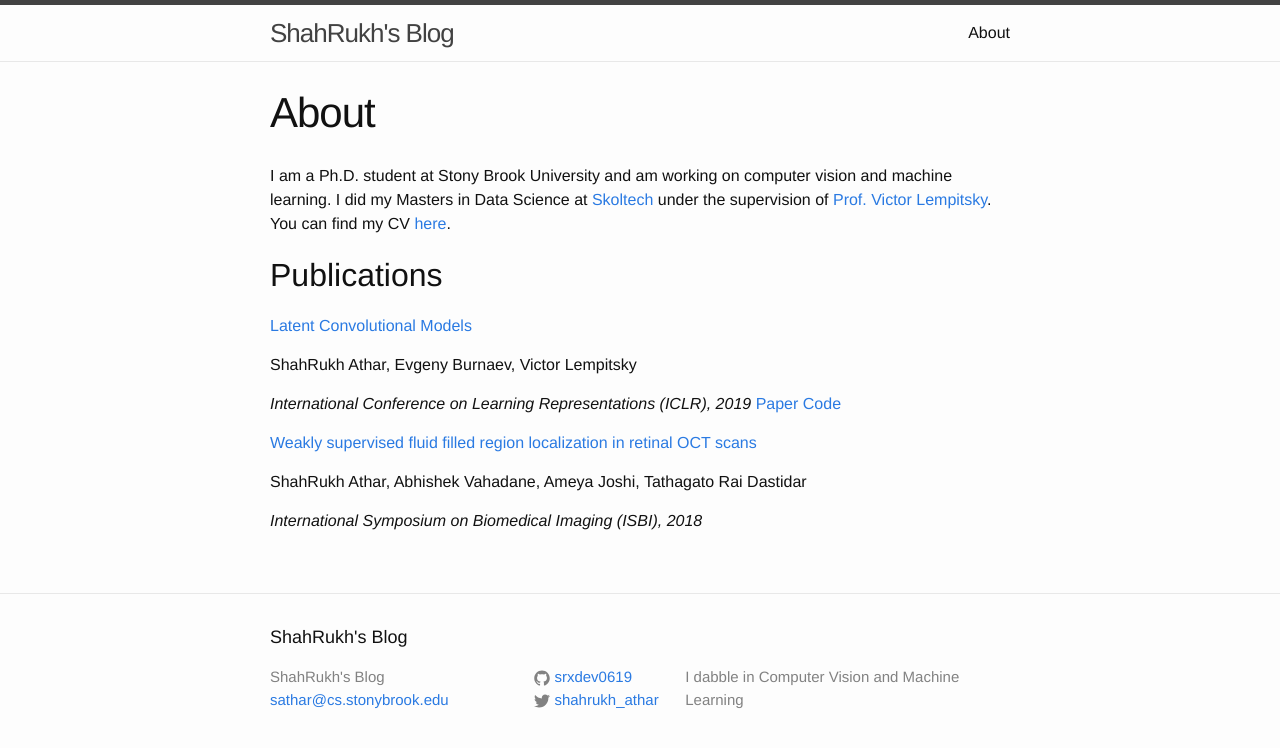
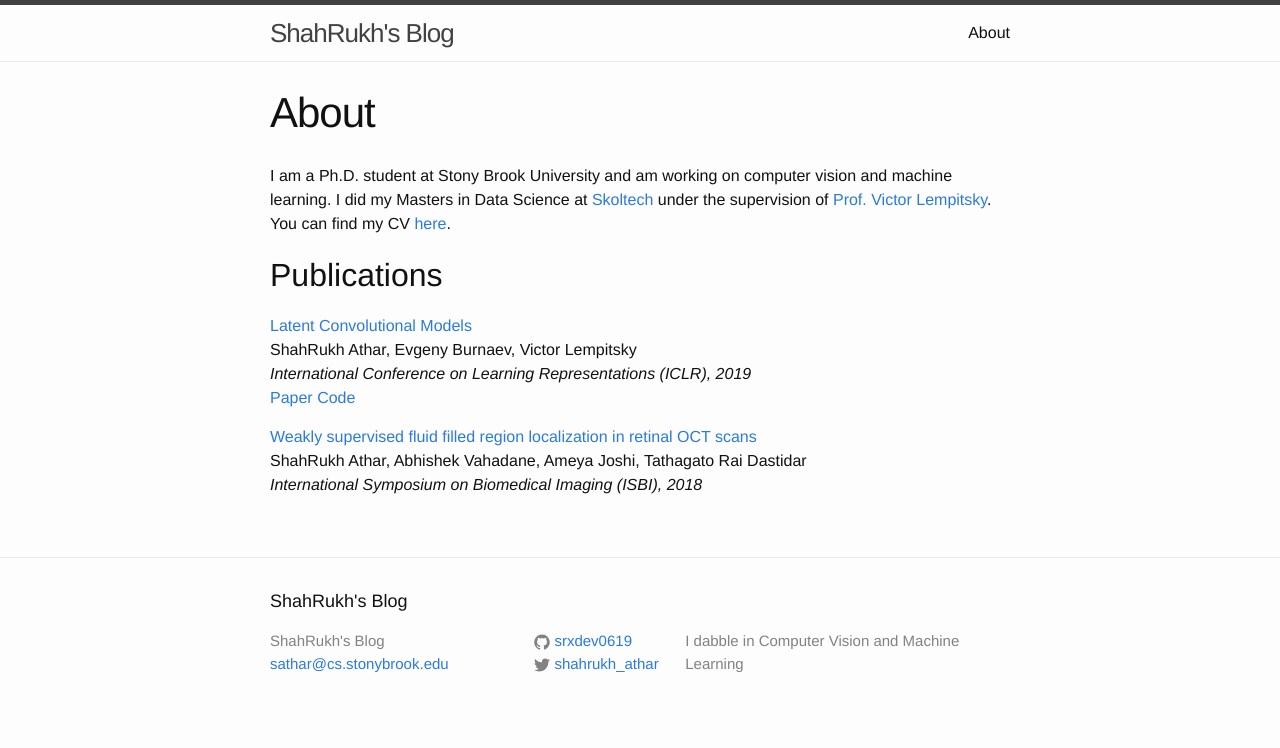
Before and after one commit to shahrukhathar/shahrukhathar.github.io, a Jekyll site: the page built from about.md, in a window 1280 px wide. Shown: the top 748 px of the page. Built offline with Jekyll 4.4.1, drawn with Linux system fonts in a browser that asks for light colours.

Commit message:
Updated Page

```diff
--- a/about.md
+++ b/about.md
@@ -9,17 +9,13 @@ I am a Ph.D. student at Stony Brook University and am working on computer vision
 
 ## Publications
 
-[Latent Convolutional Models](http://shahrukhathar.github.io/2018/06/06/LCM.html)
-
-ShahRukh Athar, Evgeny Burnaev, Victor Lempitsky
-
-*International Conference on Learning Representations (ICLR), 2019*
+[Latent Convolutional Models](http://shahrukhathar.github.io/2018/06/06/LCM.html)<br/>
+ShahRukh Athar, Evgeny Burnaev, Victor Lempitsky<br/>
+*International Conference on Learning Representations (ICLR), 2019*<br/>
 [Paper](https://openreview.net/pdf?id=HJGciiR5Y7) [Code](https://github.com/srxdev0619/Latent_Convolutional_Models)
 
 
 
-[Weakly supervised fluid filled region localization in retinal OCT scans](https://ieeexplore.ieee.org/abstract/document/8363849)
-
-ShahRukh Athar, Abhishek Vahadane, Ameya Joshi, Tathagato Rai Dastidar
-
+[Weakly supervised fluid filled region localization in retinal OCT scans](https://ieeexplore.ieee.org/abstract/document/8363849)<br/>
+ShahRukh Athar, Abhishek Vahadane, Ameya Joshi, Tathagato Rai Dastidar<br/>
 *International Symposium on Biomedical Imaging (ISBI), 2018*
```
